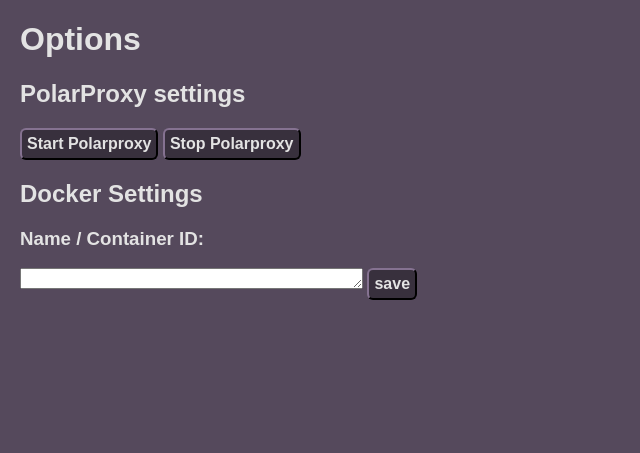
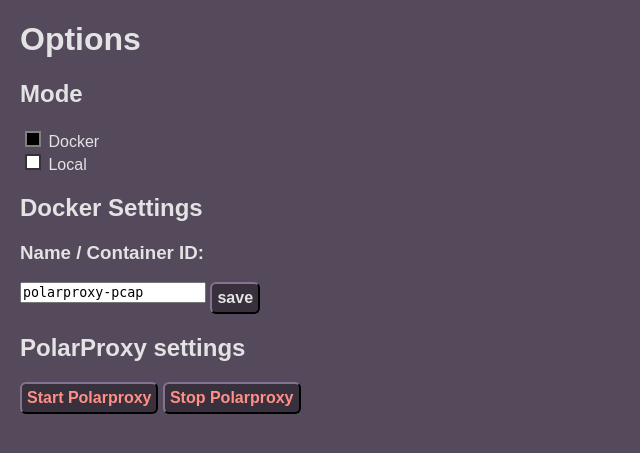
Before and after one commit to Pumacks/Webclient-PolayProxy, a Flask app: page /options in a window 1280 px wide. Shown: the part 65-518 px from the top of the page, without its empty margins (0-640 px from the left). Run offline with Flask 3, Linux system fonts and the light colour scheme.

Commit message:
added switching modes UI

```diff
--- a/app/app.py
+++ b/app/app.py
@@ -6,6 +6,7 @@ from flask import Flask, render_template, Response, request
 app = Flask(__name__)
 
 container_id = ""
+docker_mode = "failed to load settings"
 
 def stream_logs():
     process = subprocess.Popen(
@@ -38,20 +39,28 @@ def stop_polarproxy():
     subprocess.run(cmd, shell=True,capture_output=True,
             text=True)
 
-def load_credentials():
+def load_settings():
 	global container_id
+	global docker_mode
 	try:
-		with open('app/static/credentials.json', 'r') as f:
+		with open('app/static/settings.json', 'r') as f:
 			json_data = json.load(f)
 			container_id = json_data.get("container_id", "")
+			docker_mode = json_data.get("docker_mode", "")
 	except (FileNotFoundError, json.JSONDecodeError):
 		container_id = ""
+		docker_mode = ""
 
 def write_into_json(name, data):
-	json_data = {
-		f"{name}": f"{data}"
-	}
-	with open('app/static/credentials.json', 'w') as f:
+	try:
+		with open('app/static/settings.json') as f:
+			json_data = json.load(f)
+	except:
+		json_data = {}
+
+	json_data[name] = data
+
+	with open('app/static/settings.json', 'w') as f:
 		json.dump(json_data, f, ensure_ascii=False, indent=4)
 
 @app.route("/")
@@ -68,7 +77,7 @@ def logs():
 
 @app.route("/options")
 def options():
-        return render_template("options.html", container_id = container_id)
+        return render_template("options.html", container_id = container_id, docker_mode = docker_mode)
 
 @app.route("/wireshark")
 def start_wireshark():
@@ -89,11 +98,19 @@ def stop_proxy():
 def setup_docker():
     global container_id
     container_id = request.data.decode("utf-8")
-    write_into_json("container_id",container_id)
+    write_into_json("container_id", container_id)
     return "OK"
 
-load_credentials()
+
+@app.route("/set_mode", methods=["POST"])
+def switch_mode():
+    mode = request.data.decode("utf-8")
+    is_docker = mode == "docker"
+    write_into_json("docker_mode", is_docker)
+    threading.Thread(target=stop_polarproxy, daemon=True).start()
+    return "Switched Mode"
+
+load_settings()
 
 if __name__ == "__main__":
-    load_credentials()
     app.run(debug=True, threaded=True)
--- a/app/static/credentials.json
+++ /dev/null
@@ -1,3 +0,0 @@
-{
-    "container_id": ""
-}
--- /dev/null
+++ b/app/static/settings.json
@@ -0,0 +1,4 @@
+{
+    "docker_mode": true,
+    "container_id": "polarproxy-pcap"
+}
--- a/app/static/style.css
+++ b/app/static/style.css
@@ -112,6 +112,38 @@ button:hover {
 	border-color: #463c4d;
 }
 
+input[type="radio"] {
+  appearance: none;
+  -webkit-appearance: none;
+  width: 16px;
+  height: 16px;
+  border: 2px solid #333;
+  border-radius: 0;
+  background-color: white;
+  position: relative;
+  cursor: pointer;
+}
+
+
+input[type="radio"]:checked {
+	background-color: black;
+	border-color: grey;
+}
+
+#mode_div label {
+	font-size: 16pt;
+}
+
+
+#containertextarea{
+  resize: none;
+  width: 180px;
+}
+
+#proxy_settings button{
+	color: #ff8f87;
+}
+
 @media (max-width: 1024px) {
 	body {
 		font-size: 11pt;
--- a/app/templates/options.html
+++ b/app/templates/options.html
@@ -2,22 +2,56 @@
 content %}
 <h1>Options</h1>
 <div>
+	<form action="/set_mode" method="post">
+		<h2>Mode</h2>
+		<label>
+			<input
+				type="radio"
+				name="mode"
+				value="docker"
+				onclick="switchMode(this.value)"
+			/>
+			Docker
+		</label>
+		<br />
+		<label>
+			<input
+				type="radio"
+				name="mode"
+				value="local"
+				onclick="switchMode(this.value)"
+			/>
+			Local
+		</label>
+	</form>
+</div>
+<div id="docker_settings">
+	<h2>Docker Settings</h2>
+	<h3>Name / Container ID:</h3>
+	<form id="docker_form">
+		<textarea id="containertextarea" name="container_id" rows="1" cols="40">
+{{ container_id }}</textarea
+		>
+		<button type="submit">save</button>
+	</form>
+</div>
+
+<div id="proxy_settings">
 	<h2>PolarProxy settings</h2>
 	<button onclick="start_proxy()">Start Polarproxy</button>
 	<button onclick="stop_proxy()">Stop Polarproxy</button>
 </div>
-<div>
-	<h2>Docker Settings</h2>
-	<h3>Name / Container ID:</h3>
-	<form id="dockerForm">
-  		<textarea name="container_id" rows="1" cols="40">{{ container_id }}</textarea>
-   		<button type="submit">save</button>
-	</form>
-
-
-</div>
 
 <script>
+	docker_mode = {{ docker_mode | tojson }};
+
+	function switch_modes() {
+		if (!docker_mode) {
+			document.getElementById("docker_settings").style.display = "none";
+		} else
+			document.getElementById("docker_settings").style.display = "block";
+	}
+
 	function start_proxy() {
 		fetch("/start-proxy")
 			.then((response) => response.text())
@@ -40,7 +74,27 @@ content %}
 			});
 	}
 
-	document.getElementById("dockerForm").addEventListener("submit", function(e) {
+	function switchMode(selectedMode) {
+		if (selectedMode == "docker") {
+			docker_mode = true;
+			document.getElementById("docker_settings").style.display = "block";
+		} else {
+			docker_mode = false;
+			document.getElementById("docker_settings").style.display = "none";
+		}
+		fetch("/set_mode", {
+			method: "POST",
+			headers: { "Content-Type": "text/plain" },
+			body: selectedMode,
+		})
+			.then((res) => res.text())
+			.then((data) => console.log("Antwort:", data))
+			.catch((err) => console.error("Fehler:", err));
+	}
+
+	document
+		.getElementById("docker_form")
+		.addEventListener("submit", function (e) {
 			e.preventDefault(); // Verhindert Redirect
 
 			const formData = new FormData(this);
@@ -49,16 +103,23 @@ content %}
 			fetch("/dockerCredentials", {
 				method: "POST",
 				headers: { "Content-Type": "text/plain" },
-	    body: id
+				body: id,
 			})
-	  .then(res => res.text())
-	  .then(data => {
+				.then((res) => res.text())
+				.then((data) => {
 					console.log("Antwort:", data);
 				})
-	  .catch(err => {
+				.catch((err) => {
 					console.error("Fehler:", err);
 				});
 		});
-
+	switch_modes();
+	console.log(docker_mode);
+	if(docker_mode){
+		document.querySelector('input[name="mode"][value="docker"]').checked = true;
+	}
+	else{
+		document.querySelector('input[name="mode"][value="local"]').checked = true;
+	}
 </script>
 {% endblock %}
```
Lines whose indentation alone changed are shown as unchanged.
